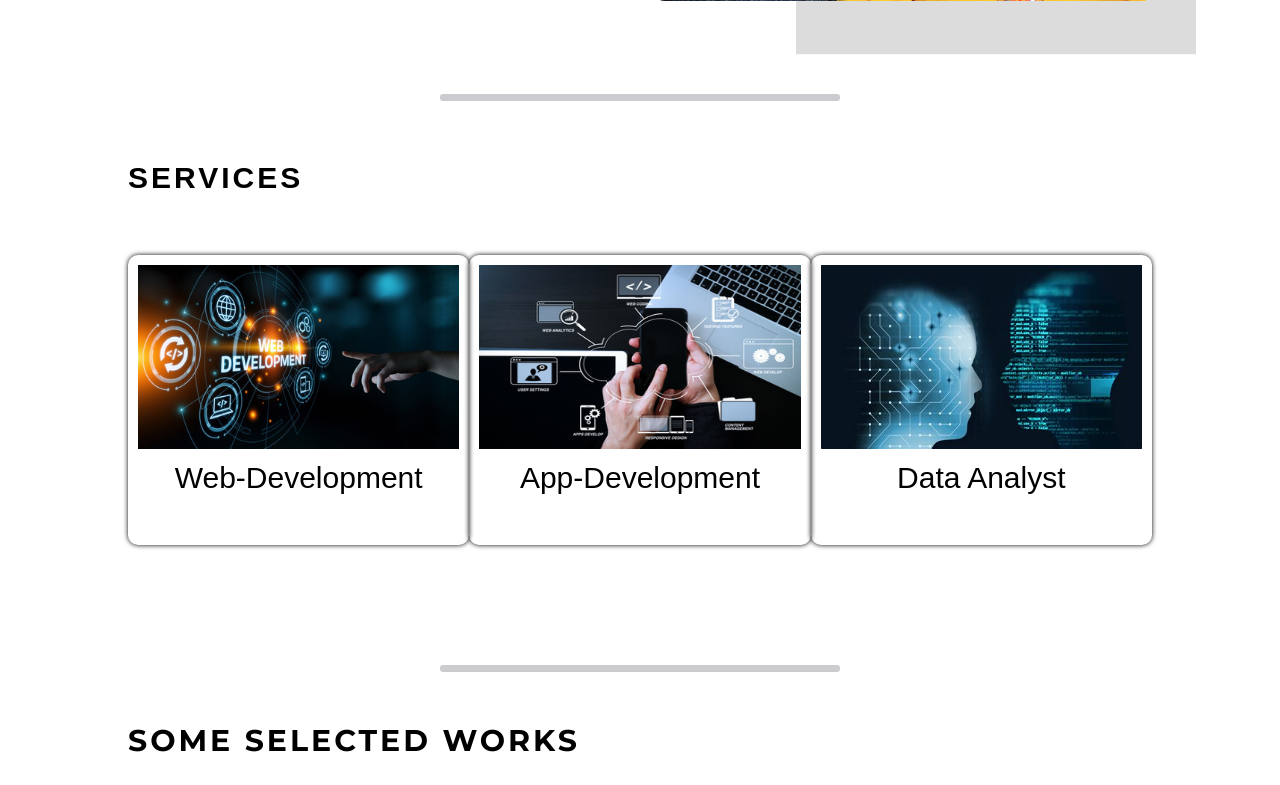
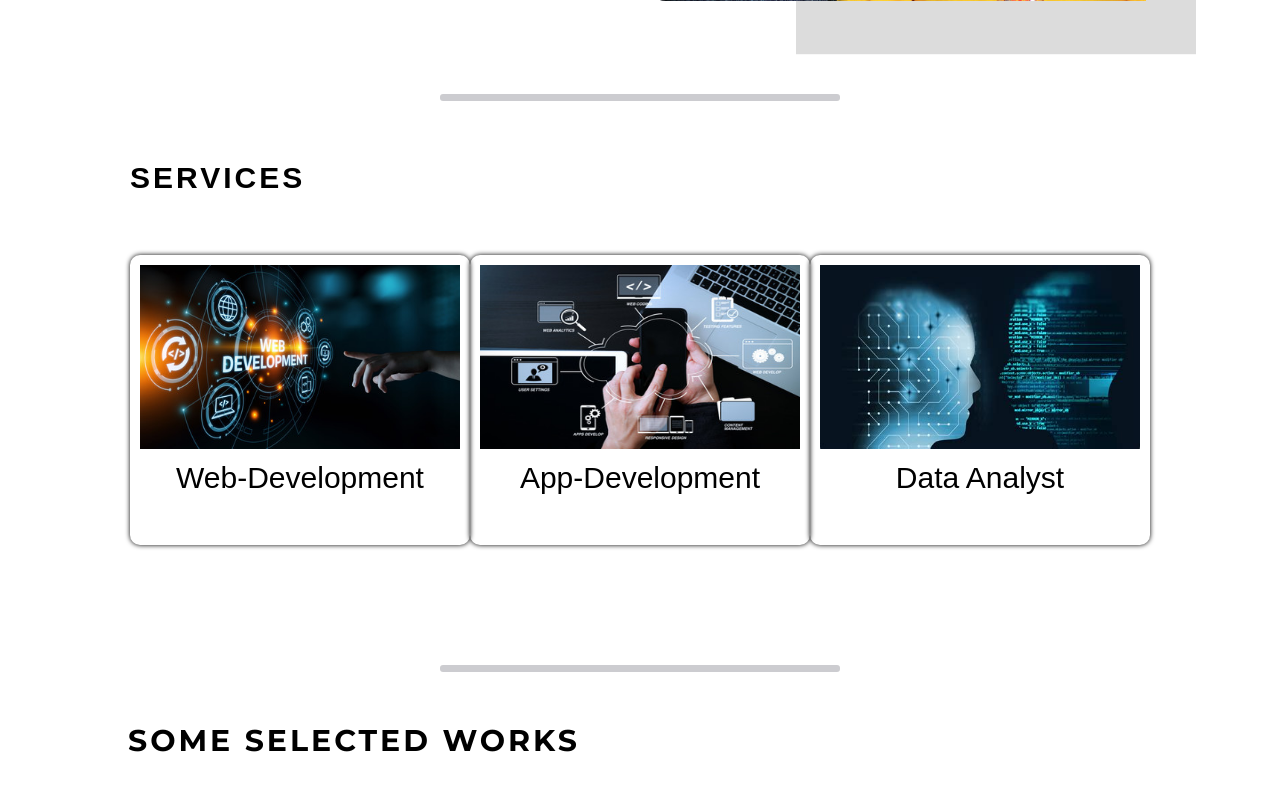
Before and after one commit to SujanSB/Django-portfolio, a Django app: page / in a window 1280 px wide. Shown: the part 1286-2071 px from the top of the page. Run offline with Django 3.2, Linux system fonts and the light colour scheme; data comes from the database, SQL or seed files in the repository; some libraries are stand-ins or nearby versions.

Commit message:
some cahanges

```diff
--- a/core/static/core/css/style.css
+++ b/core/static/core/css/style.css
@@ -313,6 +313,8 @@ font-size: 3rem;
 .service-center .row{
 display: flex;
 width: 100%;
+align-items: center;
+
 margin: 60px auto;
 justify-content: space-between;
 }
@@ -323,13 +325,13 @@ padding:10px 10px 0px 10px;
 border-radius: 5px;
 }
 .service-center .row .one,.two,.third{
-width:350px;
+width:340px;
 height: 290px;
 box-shadow: 0 0 5px;
 border-radius: 10px;
 }
 .service-center .row .one:hover,.two:hover,.third:hover{
-width:350px;
+width:340px;
 box-shadow:0 0 20px rgb(0,0,0);
 }
 .service-center .row .downtext{
```
